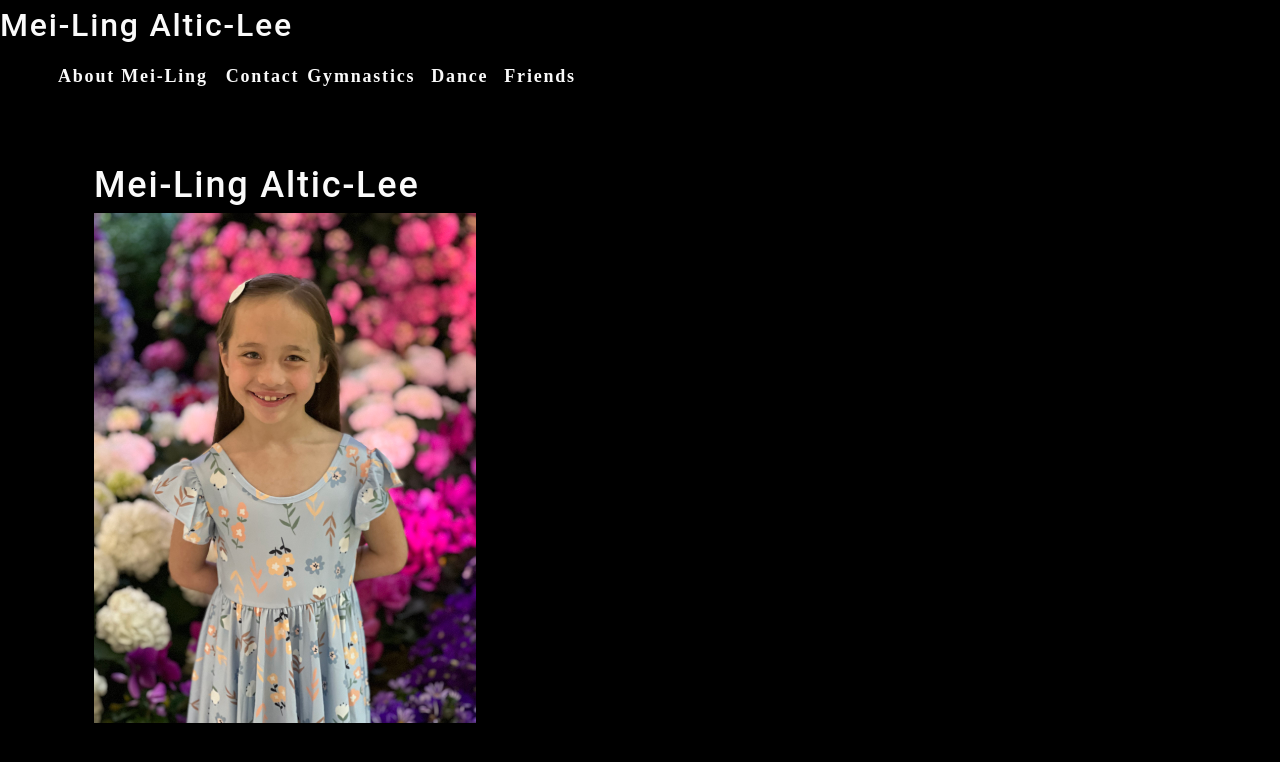
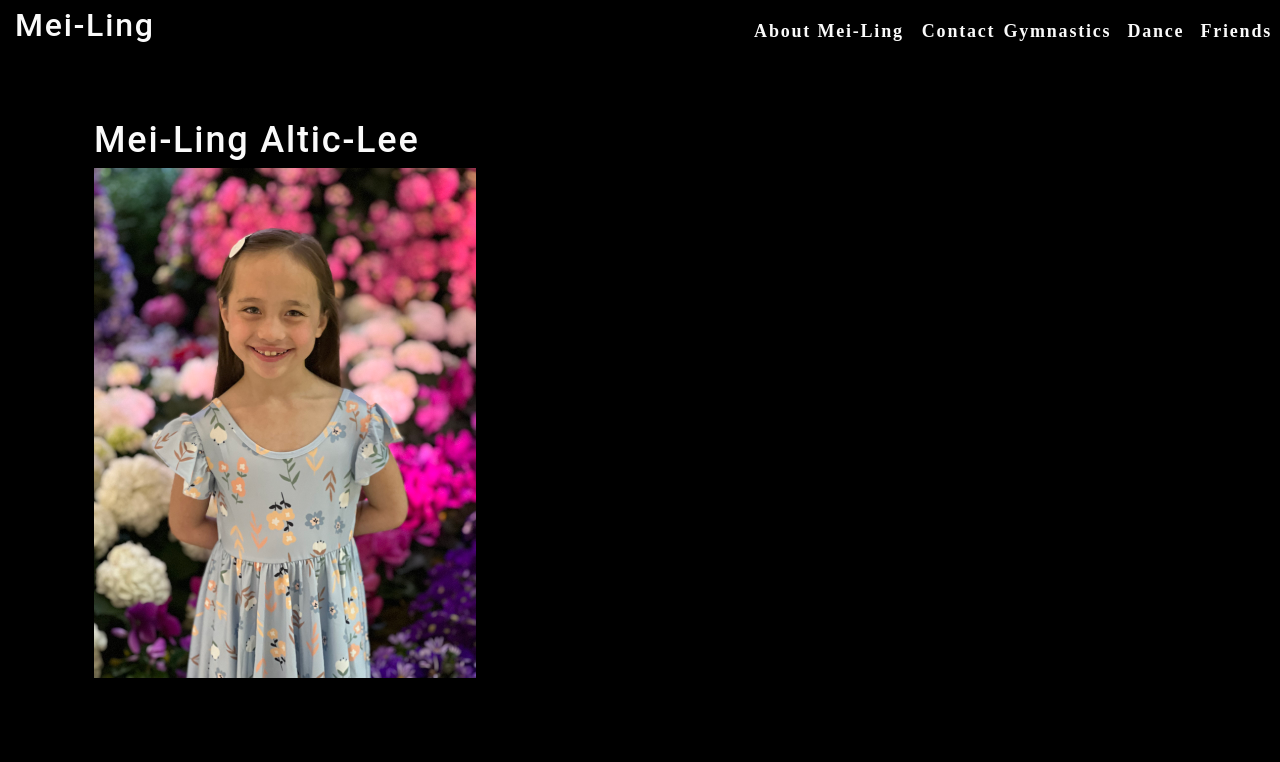
Before and after one commit to chrislee-webdev/meiling-site, a React (Create React App) app: page / in a window 1280 px wide. Shown: the top 762 px of the page. Built offline with nearby package versions, Linux system fonts and the light colour scheme.

Commit message:
aligned h2 on to the same line as nav

```diff
--- a/src/components/Nav/index.js
+++ b/src/components/Nav/index.js
@@ -25,10 +25,8 @@ function Nav() {
 
     return (
         <header>
-            <h2>
-                Mei-Ling Altic-Lee
-            </h2>
-            <nav>
+            <nav className="flex-row">
+                <h2 id="header-name">Mei-Ling</h2>
                 <ul className="flex-row">
                     <li className="mx-2">
                         <a data-testid="about" href="#about">
--- a/src/index.css
+++ b/src/index.css
@@ -150,12 +150,20 @@ li {
   list-style: none;
 }
 
+nav {
+  justify-content: space-between;
+}
+
 nav a:hover {
   text-decoration: none;
 }
 
 nav  li {
   cursor: pointer;
+}
+
+#header-name {
+  margin-left: 15px;
 }
 
 textarea {
```
